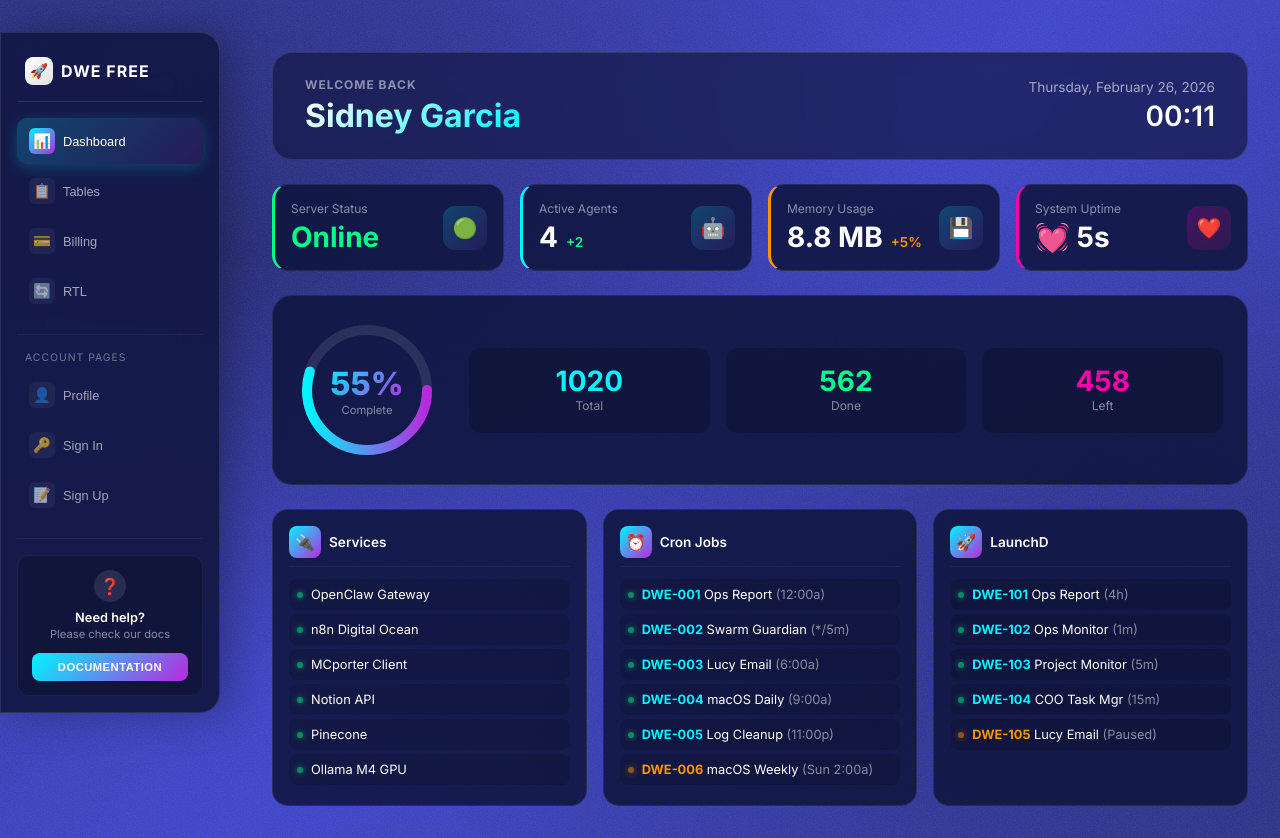
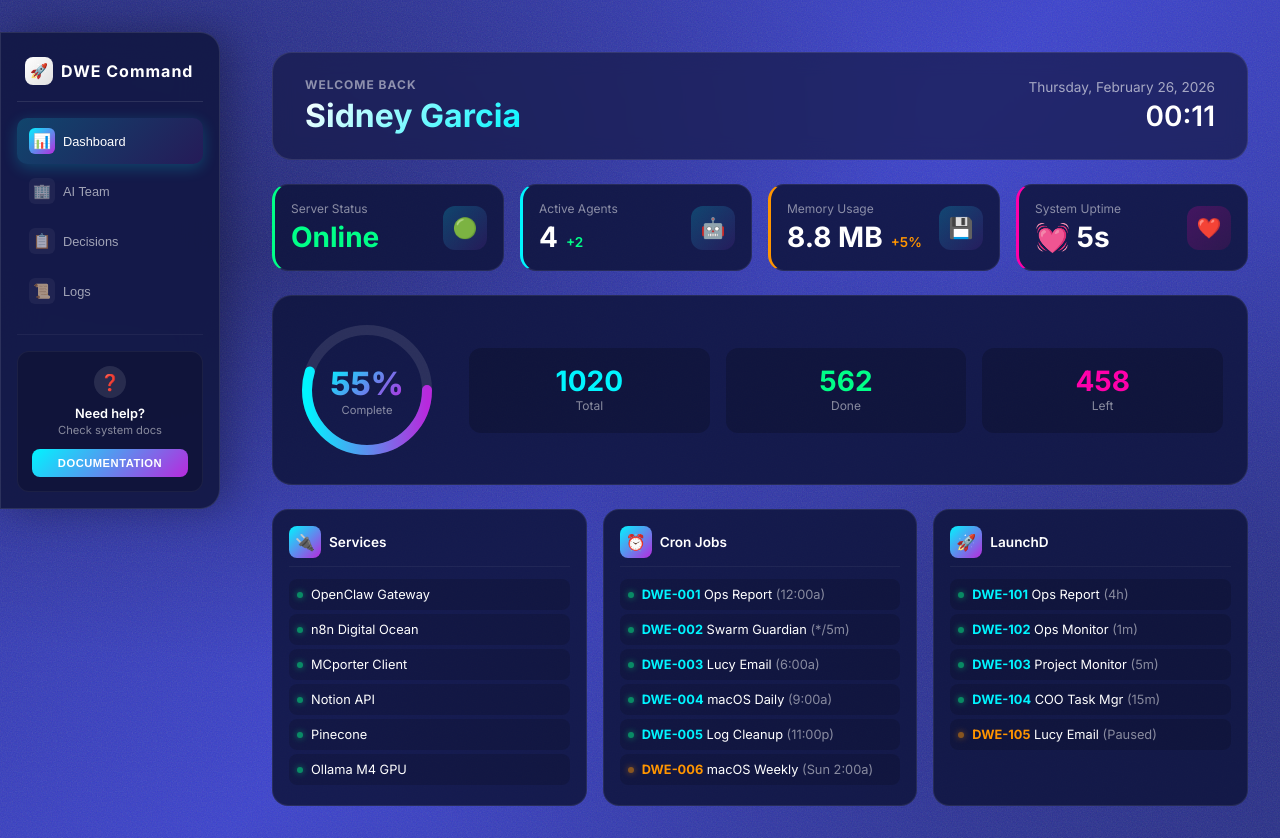
Before and after one commit to sirsid2001/dwe-command-center, a website: page dashboard.html in a window 1280 px wide. Drawn offline with Linux system fonts and the light colour scheme.

Commit message:
Replace sidebar mockup with real DWE tabs: Dashboard, AI Team, Decisions, Logs

```diff
--- a/dashboard.html
+++ b/dashboard.html
@@ -448,7 +448,7 @@
             <div class="logo">
                 <div class="logo-icon">🚀</div>
                 <div class="logo-text">
-                    <div class="logo-value">DWE FREE</div>
+                    <div class="logo-value">DWE Command</div>
                 </div>
             </div>
 
@@ -458,39 +458,23 @@
                     <span>Dashboard</span>
                 </button>
                 <button class="nav-item">
-                    <div class="nav-icon">📋</div>
-                    <span>Tables</span>
+                    <div class="nav-icon">🏢</div>
+                    <span>AI Team</span>
                 </button>
                 <button class="nav-item">
-                    <div class="nav-icon">💳</div>
-                    <span>Billing</span>
+                    <div class="nav-icon">📋</div>
+                    <span>Decisions</span>
                 </button>
                 <button class="nav-item">
-                    <div class="nav-icon">🔄</div>
-                    <span>RTL</span>
-                </button>
-            </div>
-
-            <div class="nav-section">
-                <div class="nav-section-title">Account Pages</div>
-                <button class="nav-item">
-                    <div class="nav-icon">👤</div>
-                    <span>Profile</span>
-                </button>
-                <button class="nav-item">
-                    <div class="nav-icon">🔑</div>
-                    <span>Sign In</span>
-                </button>
-                <button class="nav-item">
-                    <div class="nav-icon">📝</div>
-                    <span>Sign Up</span>
+                    <div class="nav-icon">📜</div>
+                    <span>Logs</span>
                 </button>
             </div>
 
             <div class="help-box">
                 <div class="help-icon">❓</div>
                 <div class="help-title">Need help?</div>
-                <div class="help-text">Please check our docs</div>
+                <div class="help-text">Check system docs</div>
                 <button class="help-btn">Documentation</button>
             </div>
         </aside>
```
